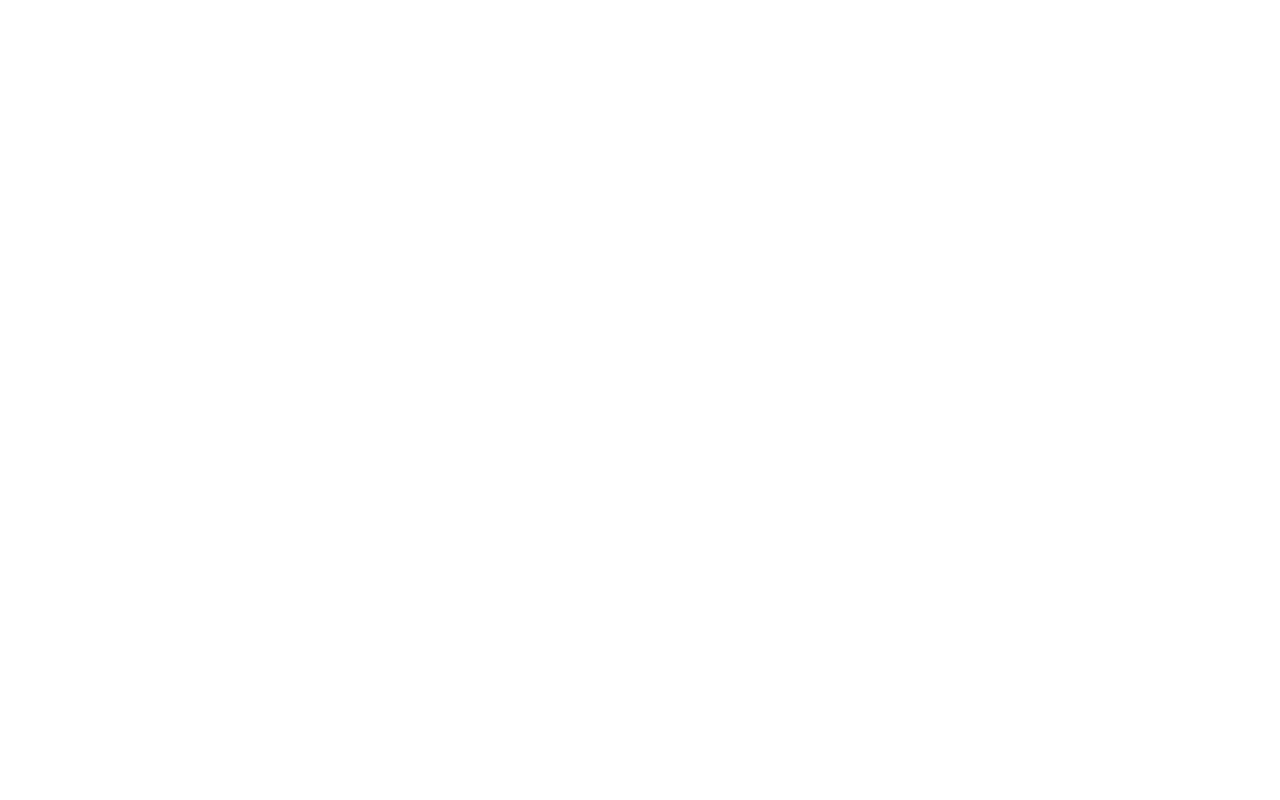
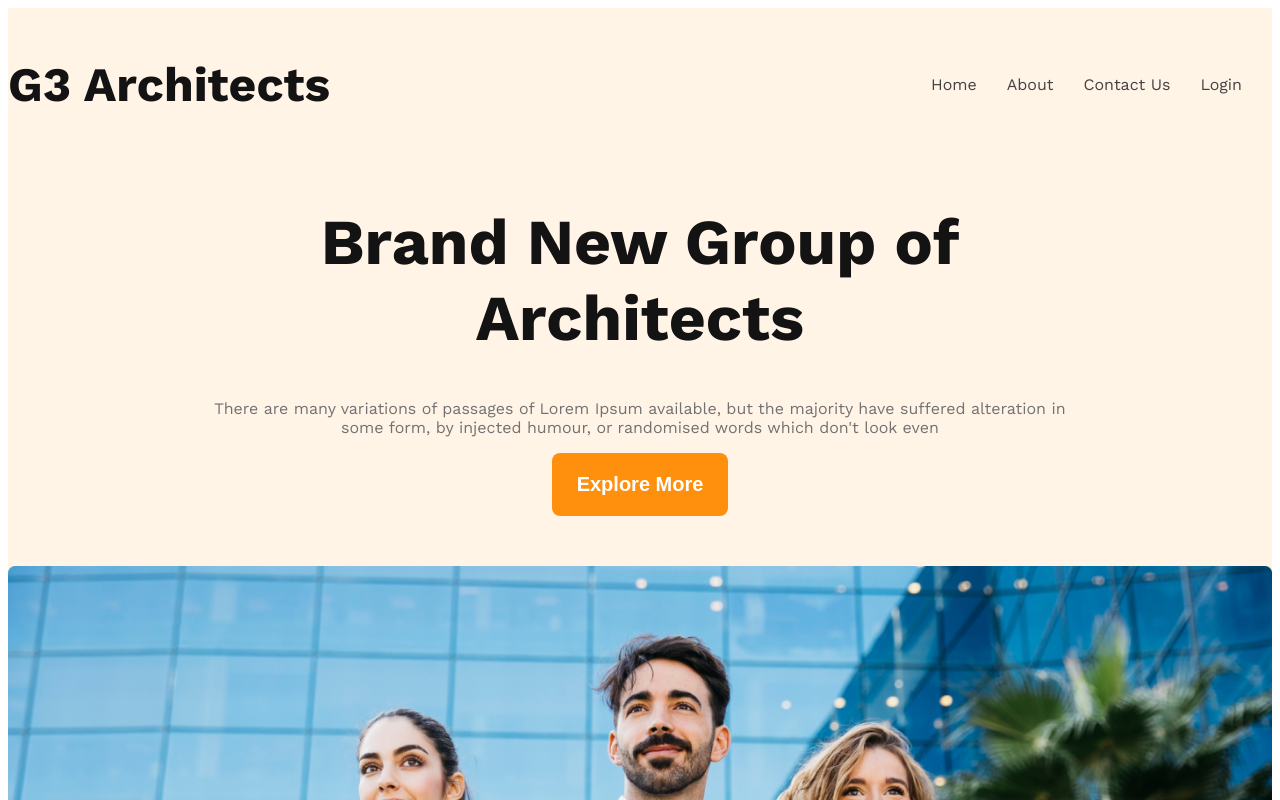
Before and after one commit to afroz210/g3-architecture-website, a plain HTML site: page index.html in a window 1280 px wide. Shown: the top 800 px of the page. Drawn offline with nearby package versions, Linux system fonts and the light colour scheme.

Commit message:
second commit

```diff
--- a/index.html
+++ b/index.html
@@ -6,11 +6,41 @@
         <title>Architecture Website</title>
         <link rel="preconnect" href="https://fonts.googleapis.com">
         <link rel="preconnect" href="https://fonts.gstatic.com" crossorigin>
-    <link href="https://fonts.googleapis.com/css2?family=Work+Sans:ital,wght@0,100..900;1,100..900&display=swap" rel="stylesheet">
+        <link
+            href="https://fonts.googleapis.com/css2?family=Work+Sans:ital,wght@0,100..900;1,100..900&display=swap"
+            rel="stylesheet">
         <link rel="stylesheet" href="styles/index.css">
     </head>
     <body class="work-sans-uniquifier">
-    <header></header>
+
+        <header class="bg-light">
+            <nav class="navbar display-flex">
+                <h3 class="brand dark-1">G3 Architects</h3>
+                <ul class="nav-links display-flex">
+                    <li class="nav-item"><a href
+                            class="nav-link dark-2">Home</a></li>
+                    <li class="nav-item"><a href
+                            class="nav-link dark-2">About</a></li>
+                    <li class="nav-item"><a href
+                            class="nav-link dark-2">Contact Us</a></li>
+                    <li class="nav-item"><a href
+                            class="nav-link dark-2">Login</a></li>
+                </ul>
+            </nav>
+
+            <div class="banner">
+                <div class="banner-content">
+                    <h1 class="banner-title dark-1">Brand New Group of Architects </h1>
+                    <p class="banner-description dark-3">There are many variations of
+                        passages of Lorem Ipsum available, but the majority have
+                        suffered alteration in some form, by injected humour, or
+                        randomised words which don't look even</p>
+                    <button class="btn-primary">Explore More</button>
+                </div>
+                <img class="banner-img" src="images/banner.png" alt>
+            </div>
+        </header>
+
         <main></main>
         <footer></footer>
     </body>
--- a/styles/index.css
+++ b/styles/index.css
@@ -4,3 +4,76 @@
   font-weight: 400;
   font-style: normal;
 }
+
+.display-flex{
+    display: flex;
+}
+/* Shared styles */
+.dark-1{
+    color: rgb(19, 19, 19);
+}
+
+.dark-2{
+    color: rgb(66, 66, 66);
+}
+
+.dark-3{
+    color: rgb(114, 114, 114);
+}
+.bg-light{
+    background-color: rgba(255, 144, 14, 0.1) ;
+}
+.btn-primary{
+    padding: 20px 25px;
+    background-color:rgb(255, 144, 14) ;
+    color: white;
+    border-style: none;
+    font-size: 1.25rem;
+    font-weight: 600;
+    border-radius: 8px;
+}
+
+/* header styles */
+
+/* navbar related styles */
+.navbar{
+    justify-content: space-between;
+    align-items: center;
+}
+.brand{
+    font-size: 3rem;
+    font-weight: 700
+}
+.nav-item{
+    list-style: none;
+    margin-right: 30px;
+}
+.nav-link{
+    text-decoration: none;
+}
+.navbar , .banner{
+    max-width: 1440px;
+    margin: 0  auto;
+}
+/* Banner related style */
+.banner-content{
+    max-width: 860px;
+    margin: 0 auto;
+    text-align: center;
+    margin-bottom: 50px;
+}
+.banner-title{
+    font-weight:700;
+    font-size: 4rem;
+}
+.banner-description{
+    font-size: 1rem;
+}
+.banner-img{
+    width: 100%;
+}
+@media screen and (max-width:576px) {
+    .navbar , .nav-links{
+        flex-direction: column;
+    }
+}
```
Lines whose indentation alone changed are shown as unchanged.
